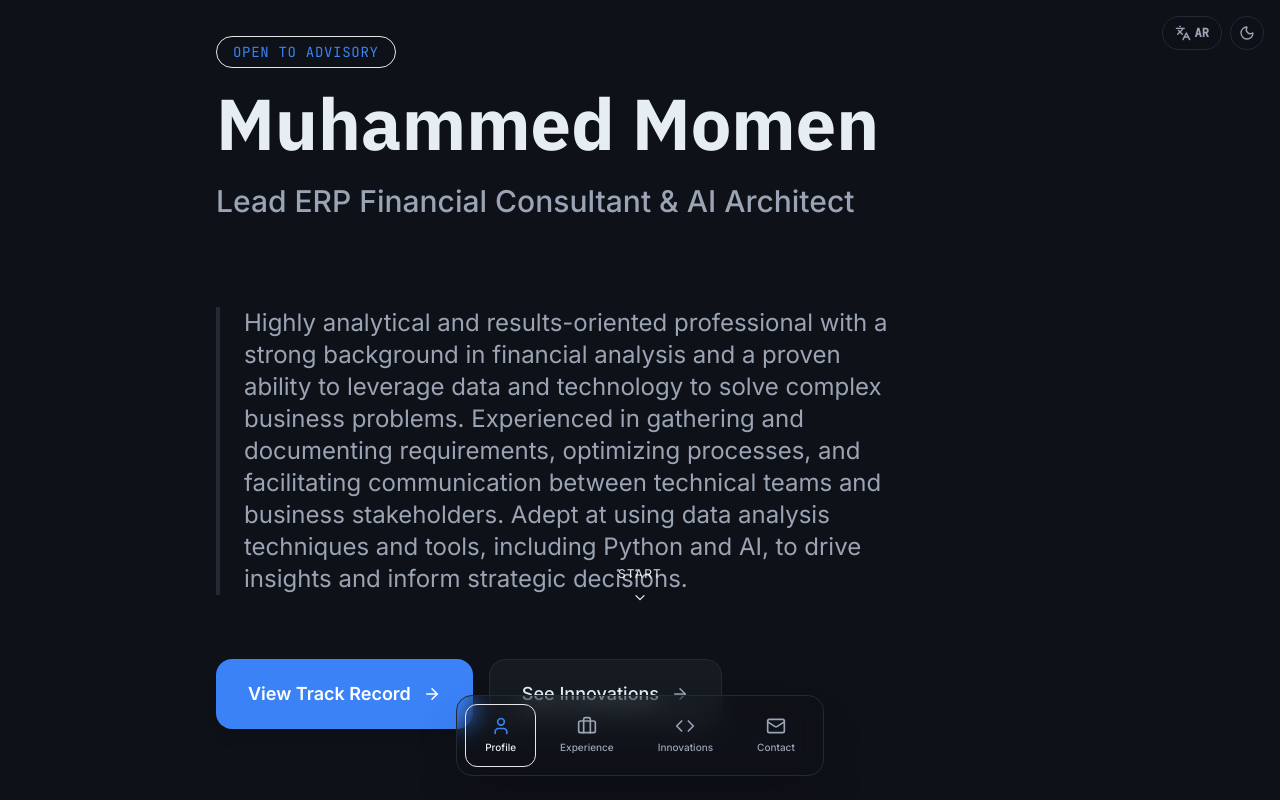
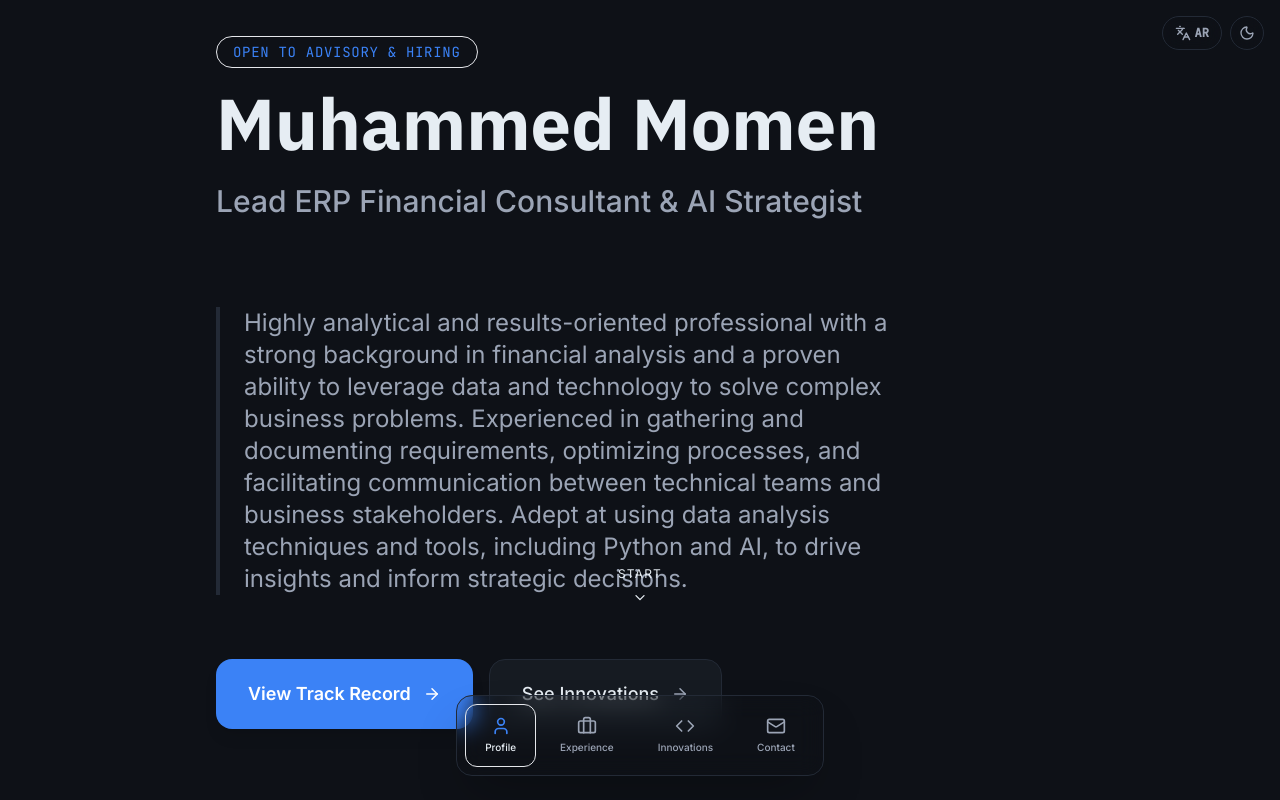
Before and after one commit to MuhammedMomen/MMomen_Portfolio, a React (Vite) app: page / in a window 1280 px wide. Built offline with nearby package versions, Linux system fonts and the light colour scheme.

Commit message:
branding: update role to AI Strategist and expand advisory status

```diff
--- a/constants.ts
+++ b/constants.ts
@@ -3,10 +3,10 @@ import { ProjectCategory, AppContent, Language } from './types';
 const DATA_EN: AppContent = {
   profile: {
     name: "Muhammed Momen",
-    role: "Lead ERP Financial Consultant & AI Architect",
+    role: "Lead ERP Financial Consultant & AI Strategist",
     tagline: "Merging Financial Expertise with Agentic AI & Python Automation.",
     valueProp: "Highly analytical and results-oriented professional with a strong background in financial analysis and a proven ability to leverage data and technology to solve complex business problems. Experienced in gathering and documenting requirements, optimizing processes, and facilitating communication between technical teams and business stakeholders. Adept at using data analysis techniques and tools, including Python and AI, to drive insights and inform strategic decisions.",
-    openToAdvisory: "OPEN TO ADVISORY",
+    openToAdvisory: "OPEN TO ADVISORY & HIRING",
     ctaExperience: "View Track Record",
     ctaProjects: "See Innovations",
     start: "Start",
@@ -363,10 +363,10 @@ const DATA_EN: AppContent = {
 const DATA_AR: AppContent = {
   profile: {
     name: "محمد مؤمن",
-    role: "استشاري أول نظم ERP ومهندس ذكاء اصطناعي",
+    role: "استشاري أول نظم ERP وخبير استراتيجي للذكاء الاصطناعي",
     tagline: "دمج الخبرة المالية مع الذكاء الاصطناعي والأتمتة.",
     valueProp: "محترف ذو عقلية تحليلية وخبرة واسعة في التحليل المالي، أمتلك القدرة على توظيف البيانات والتكنولوجيا لحل مشكلات الأعمال المعقدة. وسيط فعال بين الفرق التقنية والمالية، أقود تنفيذ أنظمة ERP وأبني وكلاء ذكاء اصطناعي لأتمتة المهام الصعبة.",
-    openToAdvisory: "متاح للاستشارات",
+    openToAdvisory: "متاح للاستشارات والتوظيف",
     ctaExperience: "مسار الخبرة",
     ctaProjects: "استكشف الابتكارات",
     start: "ابدأ",
```
Also changed, not shown: 1 other file (tests, documents, lock files or other folders).
